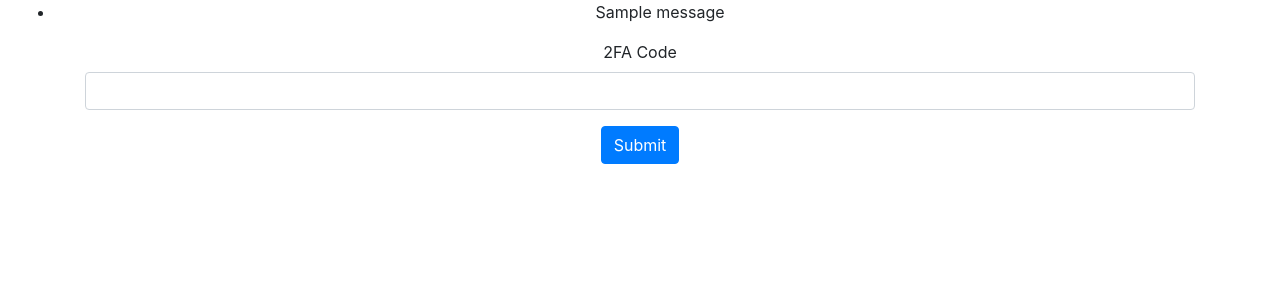
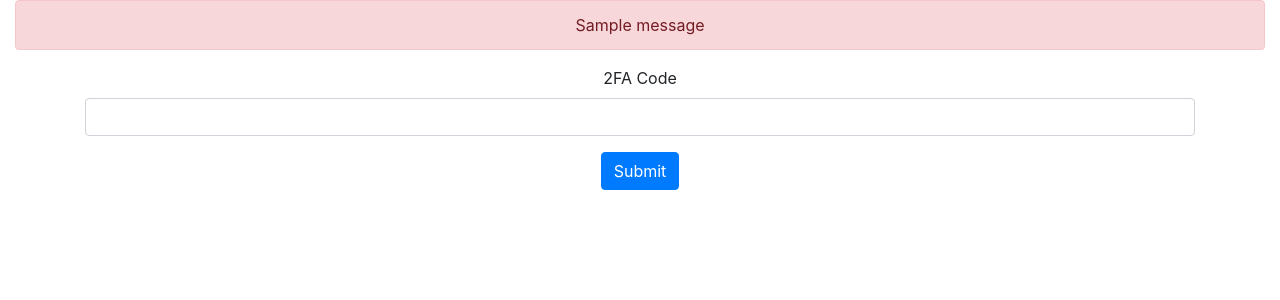
Before and after one commit to dcranston/simplestocks, a Flask app: page /login in a window 1280 px wide. Shown: the part 56-356 px from the top of the page. Run offline with Flask 2, Linux system fonts and the light colour scheme; tables that the repository leaves empty hold one stand-in row (values such as "Sample post"); one stand-in notice (Sample message) is shown; some libraries are stand-ins or nearby versions.

Commit message:
Pretty flashes

```diff
--- a/app/templates/layout.html
+++ b/app/templates/layout.html
@@ -13,11 +13,9 @@
     <div class="container-fluid text-center">
         {% with messages = get_flashed_messages() %}
           {% if messages %}
-            <ul class="flashes">
             {% for message in messages %}
-              <li>{{ message }}</li>
+              <div class="alert alert-danger" role="alert">{{ message }}</div>
             {% endfor %}
-            </ul>
           {% endif %}
         {% endwith %}
         {% block content %}
```
